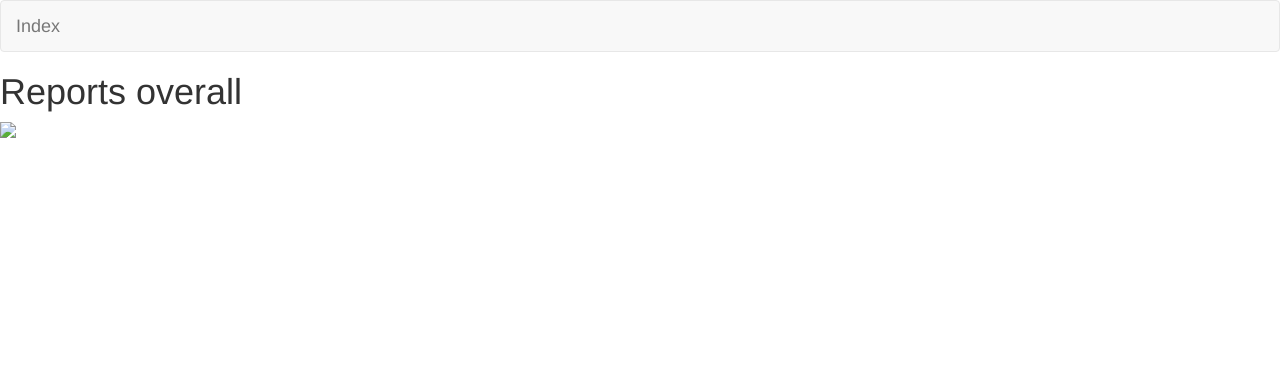
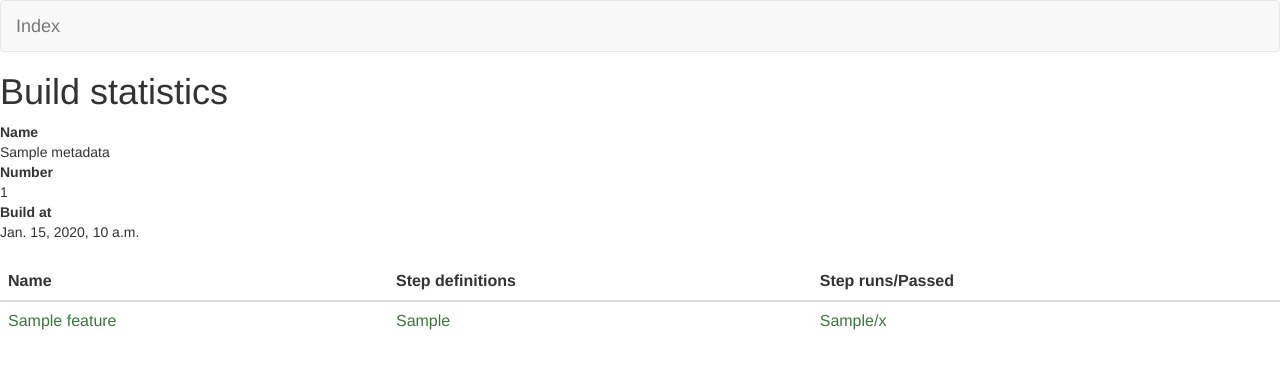
Before and after one commit to stengvac/cucumber-sem, a Django app: template cucumber_reports/templates/statistics/build_statistics.html in a window 1280 px wide. Shown: the top 369 px of the page. Run offline with Django 3.2, Linux system fonts and the light colour scheme; the template is opened without the code that fills it: most values are stand-ins (such as "Sample title", 1, 10 or a date in 2020); some libraries are stand-ins or nearby versions.

Commit message:
Build statistics basis + filters working

```diff
--- a/cucumber_reports/templates/statistics/build_statistics.html
+++ b/cucumber_reports/templates/statistics/build_statistics.html
@@ -1,7 +1,39 @@
 {% extends 'layout.html' %}
+{% load filters %}
 
 {% block content %}
-    <h1>Reports overall</h1>
-    <img src="{% url 'img' %}">
+    <h1>Build statistics</h1>
+
+   <dl>
+        <dt>Name</dt>
+        <dd>{{ build.metadata.name }}</dd>
+
+        <dt>Number</dt>
+        <dd>{{ build.metadata.number }}</dd>
+
+        <dt>Build at</dt>
+        <dd>{{ build.metadata.build_at }}</dd>
+    </dl>
+
+    <table class="table">
+        <thead>
+            <tr>
+                <th>Name</th>
+                <th>Step definitions</th>
+                <th>Step runs/Passed</th>
+            </tr>
+        </thead>
+        <tbody>
+            {% for feature in build.feature_statistics %}
+                <tr class="text-{{ feature.passed|success }}">
+                    <td>{{ feature.name }}</td>
+                    <td>{{ feature.step_cnt }}</td>
+                    <td>{{ feature.step_run_cnt }}/{{ feature.step_passed_cnt }}</td>
+                </tr>
+            {% endfor %}
+        </tbody>
+    </table>
+
+
 
 {% endblock %}
--- /dev/null
+++ b/cucumber_reports/templatetags/filters.py
@@ -0,0 +1,10 @@
+from django import template
+
+register = template.Library()
+
+
+@register.filter(name='success')
+def convert_success(value):
+    if value:
+        return 'success'
+    return 'danger'
--- a/cucumber_reports/urls.py
+++ b/cucumber_reports/urls.py
@@ -12,7 +12,7 @@ urlpatterns = [
         views.FeatureReportView.as_view(), name='reports_feature_detail'),
 
     #Statistics
-    url(r'statistics/build/(?P<name>[\w]+)/$', views.BuildDetailView.as_view(), name='reports_build_detail'),
     url(r'statistics/img/temp.png$', views.render_img, name='img'),
     url(r'statistics/overall$', views.StatisticOverviewView.as_view(), name='overall'),
+    url(r'statistics/build/(?P<name>[\w]+)/(?P<number>[\w]+)/$', views.BuildRunStatisticsView.as_view(), name='statistics_build'),
 ]
```
Also changed, not shown: cucumber_reports/dao.py (+21 -0 lines), cucumber_reports/views.py (+22 -2 lines), cucumber_reports/templatetags/__init__.py (added).
